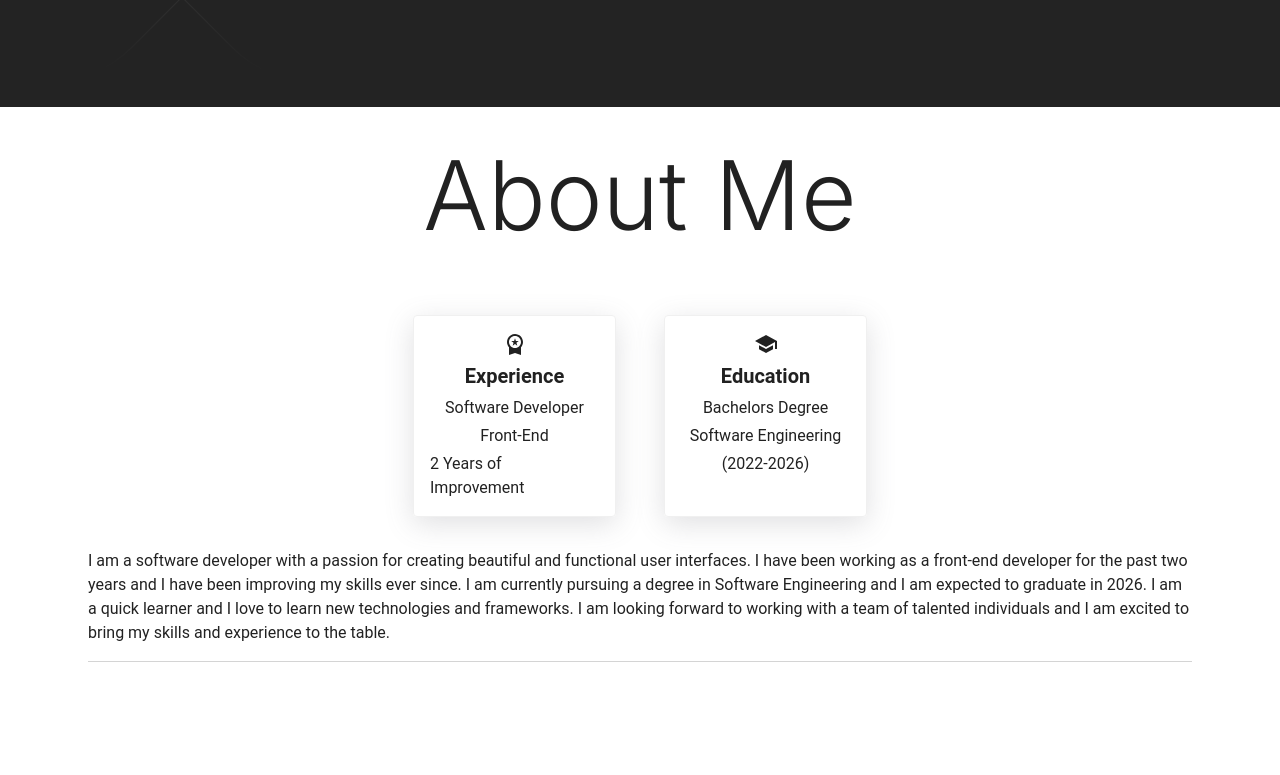
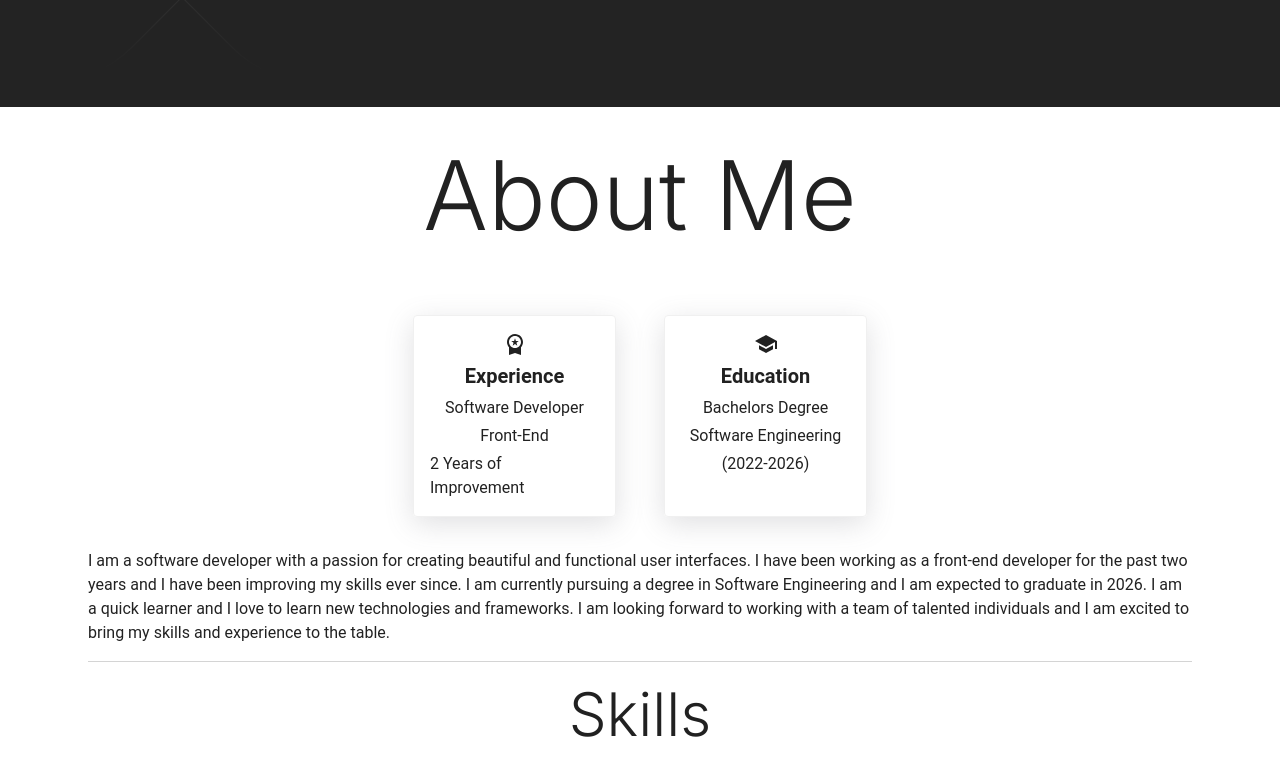
Before and after one commit to MarcusVNT/my-portfolio, a React (Vite) app: page / in a window 1280 px wide. Shown: the part 757-1532 px from the top of the page. Built offline with nearby package versions, Linux system fonts and the light colour scheme; a web font is replaced by a local one.

Commit message:
feat: Starting the Skills grid.

```diff
--- a/src/pages/Home/sections/About/About.tsx
+++ b/src/pages/Home/sections/About/About.tsx
@@ -91,6 +91,7 @@ const About = () => {
         <Grid
           sx={{
             borderBottom: "1px solid #d4d4d4",
+            marginBottom: "1rem",
           }}
         >
           <Typography variant="body1" marginTop="2rem" marginBottom="1rem">
@@ -104,6 +105,11 @@ const About = () => {
             bring my skills and experience to the table.
           </Typography>
         </Grid>
+        <Grid>
+          <Typography variant="h2" textAlign="center" fontFamily="Inter">
+            Skills
+          </Typography>
+        </Grid>
       </Container>
     </StyledAbout>
   );
```
